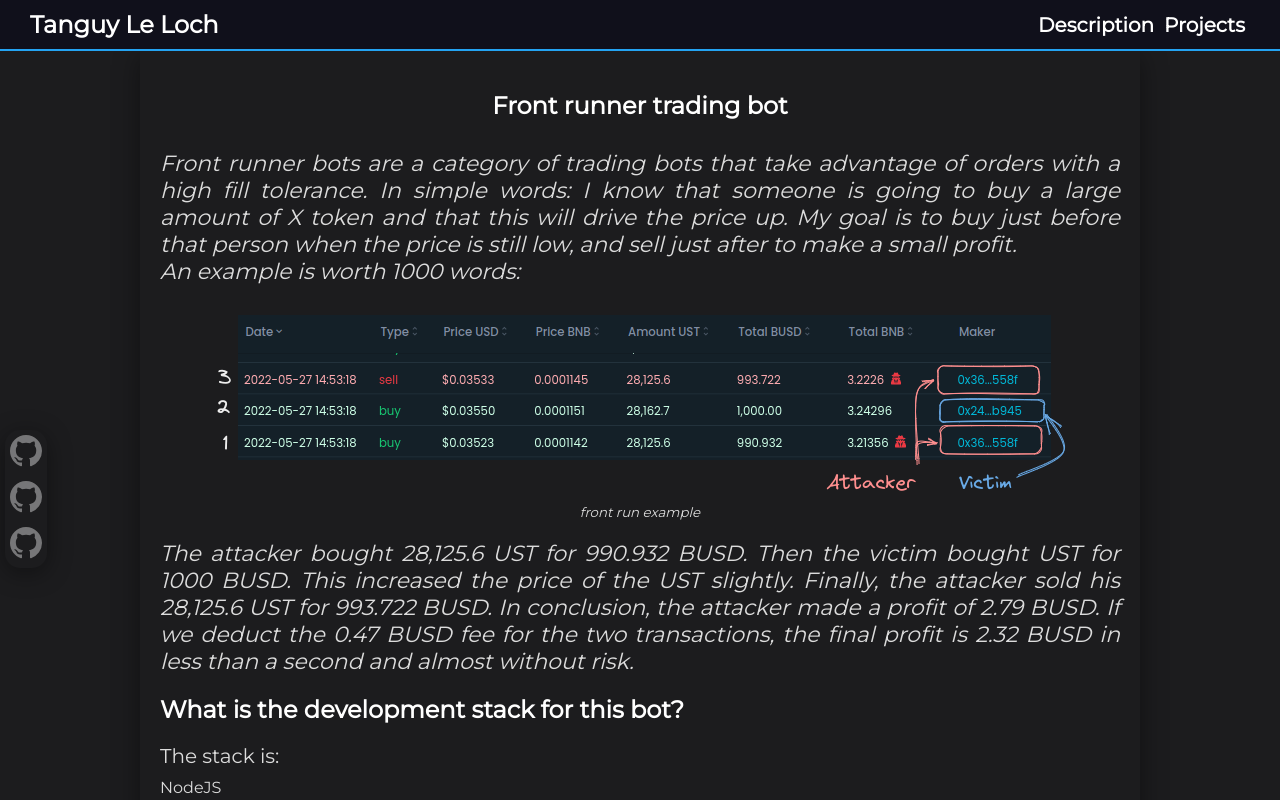
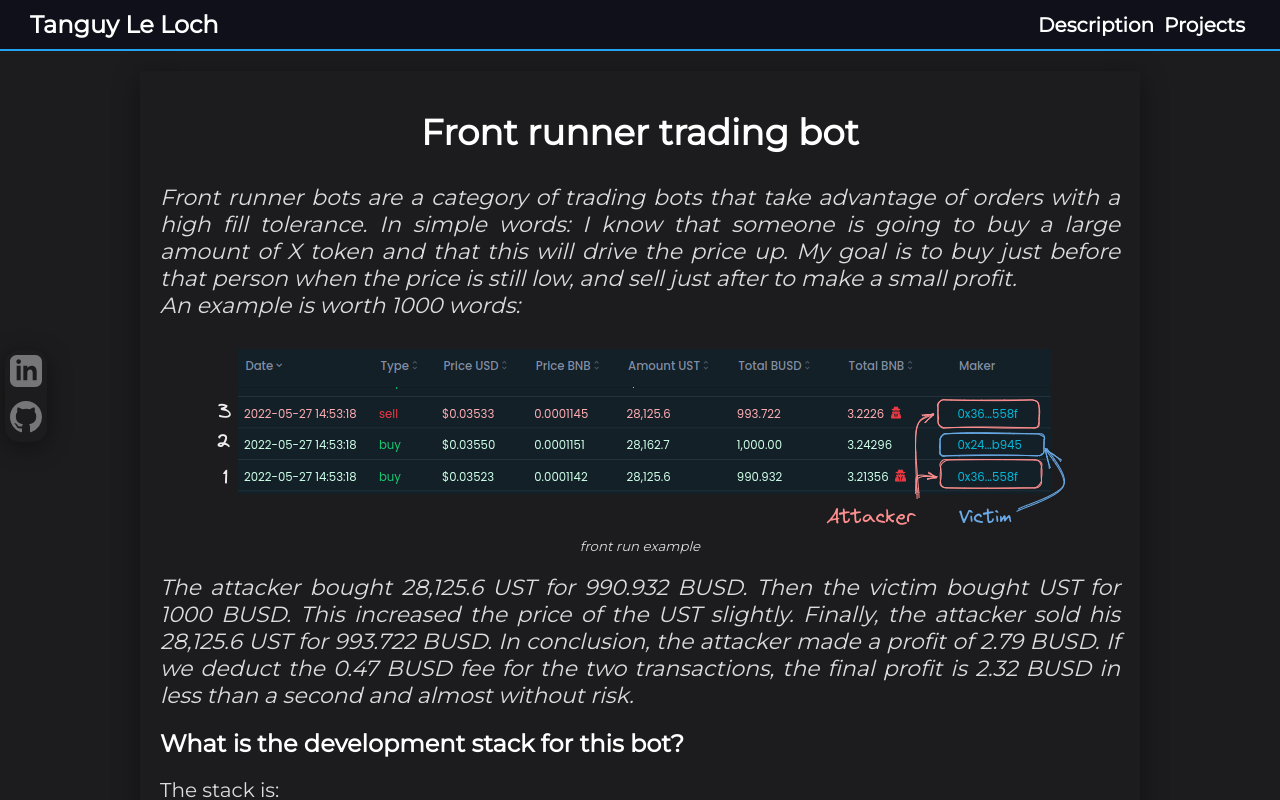
Before and after one commit to TanguyLeLoch/website, a React (Create React App) app: page /projects/front-runner-trading-bot in a window 1280 px wide. Shown: the top 800 px of the page. Built offline with nearby package versions, Linux system fonts and the light colour scheme.

Commit message:
justify text + link to social media

```diff
--- a/src/components/SectionComponents/Rubrik.jsx
+++ b/src/components/SectionComponents/Rubrik.jsx
@@ -4,7 +4,7 @@
 const ElementsGrid = styled.div`
   display: grid;
   grid-template-columns: repeat(auto-fill, 200px);
-  justify-content: space-around;
+  justify-content: space-between;
   gap: 10px;
 `;
 
--- a/src/components/SocialNetworkLinks/index.jsx
+++ b/src/components/SocialNetworkLinks/index.jsx
@@ -2,7 +2,7 @@
 const HoverContainer = styled.div`
   position: fixed;
   left: 5px;
-  top: 50%;
+  top: 40%;
   padding: 30px 31px 32px 0px;
   &:hover {
     svg {
@@ -42,18 +42,22 @@
     </svg>
   );
 };
+
+const LogoLinkedin = () => {
+  return (
+    <svg xmlns="http://www.w3.org/2000/svg" viewBox="0 0 24 24">
+      <path d="M19 0h-14c-2.761 0-5 2.239-5 5v14c0 2.761 2.239 5 5 5h14c2.762 0 5-2.239 5-5v-14c0-2.761-2.238-5-5-5zm-11 19h-3v-11h3v11zm-1.5-12.268c-.966 0-1.75-.79-1.75-1.764s.784-1.764 1.75-1.764 1.75.79 1.75 1.764-.783 1.764-1.75 1.764zm13.5 12.268h-3v-5.604c0-3.368-4-3.113-4 0v5.604h-3v-11h3v1.765c1.396-2.586 7-2.777 7 2.476v6.759z" />
+    </svg>
+  );
+};
 function SocialNetworkLinks() {
   return (
     <HoverContainer>
       <BundleLinks>
-        {/* <a href="https://linkedin.com">linkedin</a> */}
-        <a href="https://github.com" target="_blank" rel="noreferrer">
-          <LogoGithub />
+        <a href="https://www.linkedin.com/in/tanguyleloch/" target="_blank" rel="noreferrer">
+          <LogoLinkedin />
         </a>
-        <a href="https://github.com" target="_blank" rel="noreferrer">
-          <LogoGithub />
-        </a>
-        <a href="https://github.com" target="_blank" rel="noreferrer">
+        <a href="https://github.com/TanguyLeLoch" target="_blank" rel="noreferrer">
           <LogoGithub />
         </a>
       </BundleLinks>
--- a/src/pages/Projects/front-runner-trading-bot/index.jsx
+++ b/src/pages/Projects/front-runner-trading-bot/index.jsx
@@ -8,6 +8,7 @@
 const Title1 = styled.h1`
   text-align: center;
   padding: 20px;
+  font-size: max(20px, calc(10px + 2vw)); ;
 `;
 const Title2 = styled.h2``;
 const Title3 = styled.h3``;
@@ -18,12 +19,12 @@
 `;
 const Intro = styled(Text)`
   font-style: italic;
-  font-size: 22px;
+  font-size: min(22px, calc(10px + 1vw));
 `;
 
 const StyledArticle = styled.article`
   max-width: min(1000px, 80%);
-  margin: auto;
+  margin: 20px auto;
   color: ${colors.tertiary};
   width: 100%;
   box-shadow: 0px 5px 25px 0px rgba(0, 0, 0, 0.4);
--- a/src/utils/Text.js
+++ b/src/utils/Text.js
@@ -2,5 +2,6 @@
 import colors from './style/colors';
 const Text = styled.p`
   color: ${colors.tertiary};
+  text-align: justify;
 `;
 export default Text;
```
